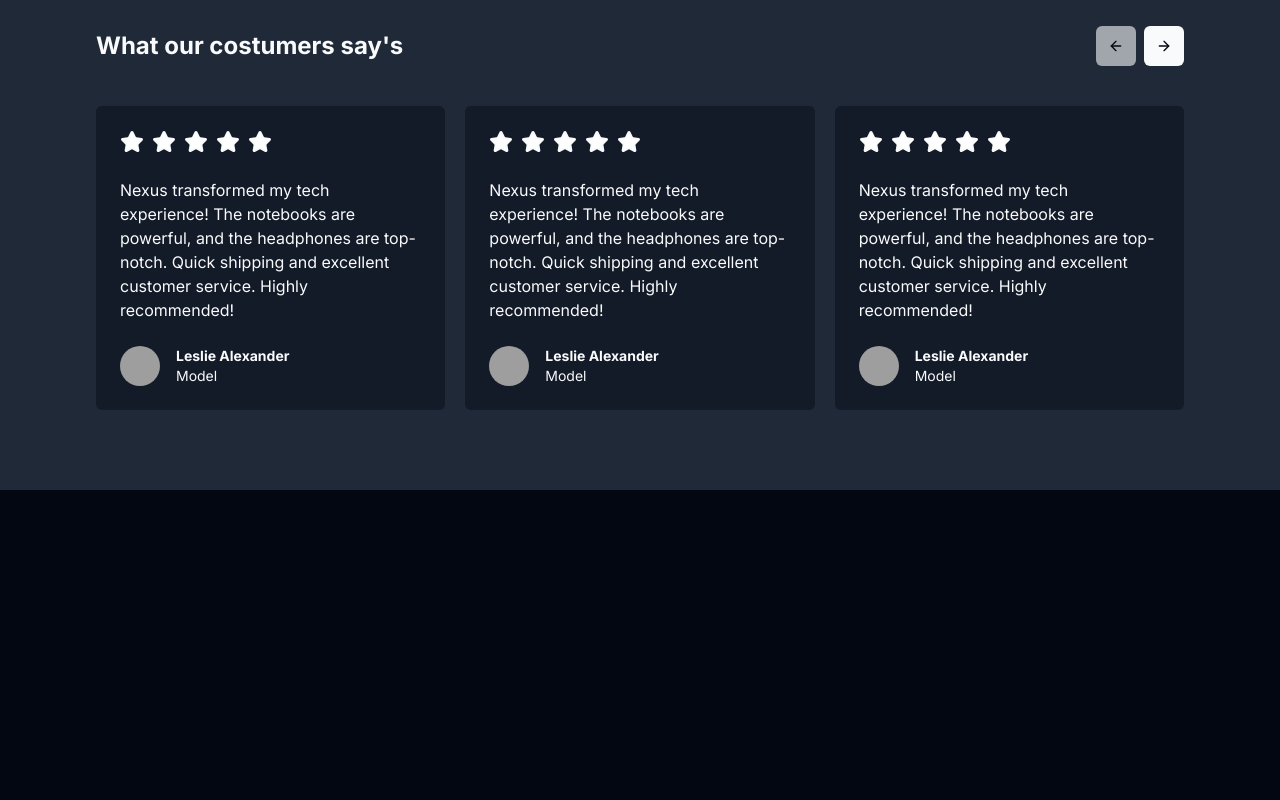
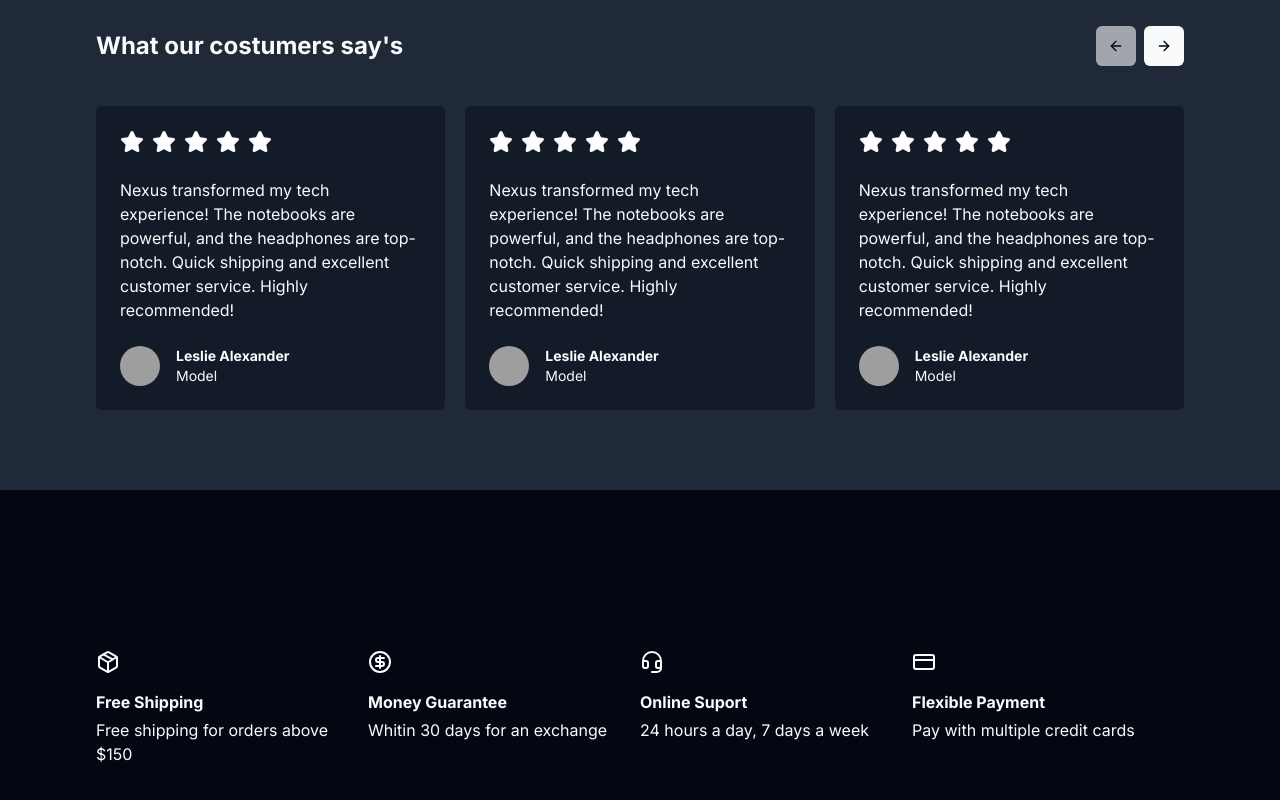
Before and after one commit to CaiqueMorales20/nexus, a Next.js app: page / in a window 1280 px wide. Shown: the part 3883-4683 px from the top of the page. Before the commit the page ends 4469 px from the top, so only its background shows below. Built offline with nearby package versions, Linux system fonts and the light colour scheme; grey boxes are pictures that could not be loaded.

Commit message:
feat: add advantages section

```diff
--- /dev/null
+++ b/src/app/(home)/advantages/index.tsx
@@ -0,0 +1,30 @@
+import { CircleDollarSign, CreditCard, Headset, Package } from 'lucide-react'
+
+export function Advantages() {
+  return (
+    <section className="container my-40">
+      <div className="grid grid-cols-4">
+        <div>
+          <Package className="mb-4" />
+          <h3 className="mb-1 font-bold">Free Shipping</h3>
+          <p>Free shipping for orders above $150</p>
+        </div>
+        <div>
+          <CircleDollarSign className="mb-4" />
+          <h3 className="mb-1 font-bold">Money Guarantee</h3>
+          <p>Whitin 30 days for an exchange</p>
+        </div>
+        <div>
+          <Headset className="mb-4" />
+          <h3 className="mb-1 font-bold">Online Suport</h3>
+          <p>24 hours a day, 7 days a week</p>
+        </div>
+        <div>
+          <CreditCard className="mb-4" />
+          <h3 className="mb-1 font-bold">Flexible Payment</h3>
+          <p>Pay with multiple credit cards</p>
+        </div>
+      </div>
+    </section>
+  )
+}
--- a/src/app/page.tsx
+++ b/src/app/page.tsx
@@ -1,3 +1,4 @@
+import { Advantages } from './(home)/advantages'
 import { BestSellers } from './(home)/best-sellers'
 import { CategoryCarousel } from './(home)/category-carousel'
 import { Hero } from './(home)/hero'
@@ -12,6 +13,7 @@ export default function Home() {
       <BestSellers />
       <Pitch />
       <Testimonials />
+      <Advantages />
     </main>
   )
 }
```
